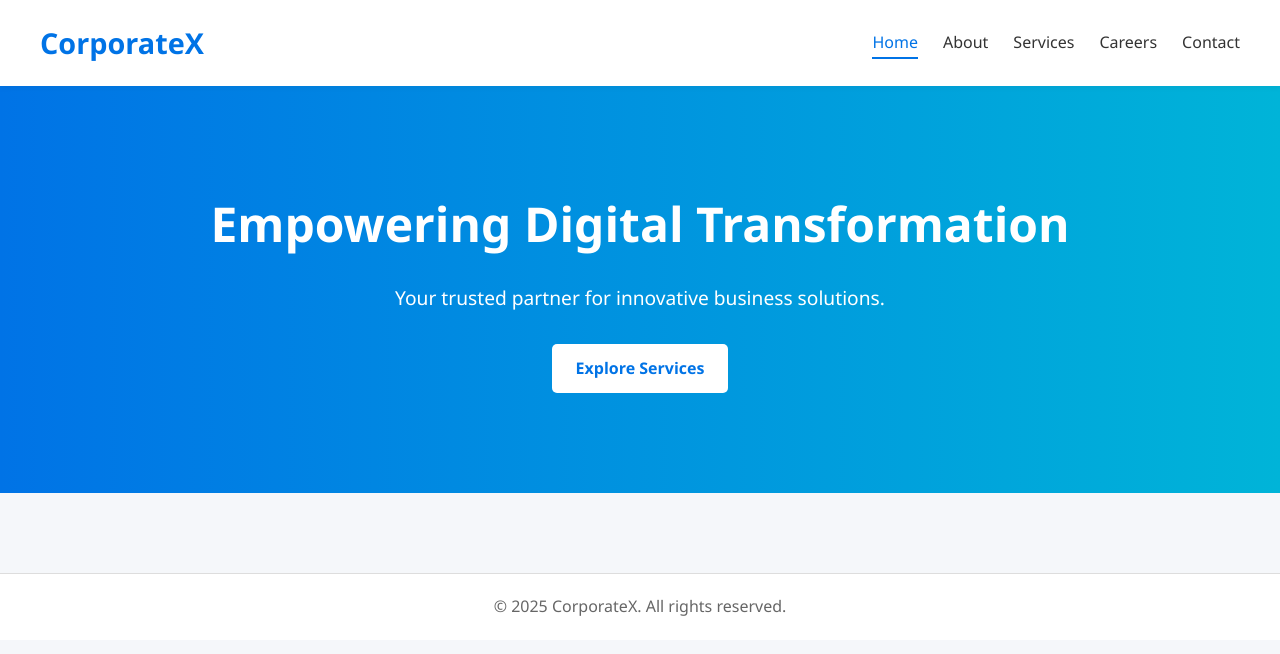
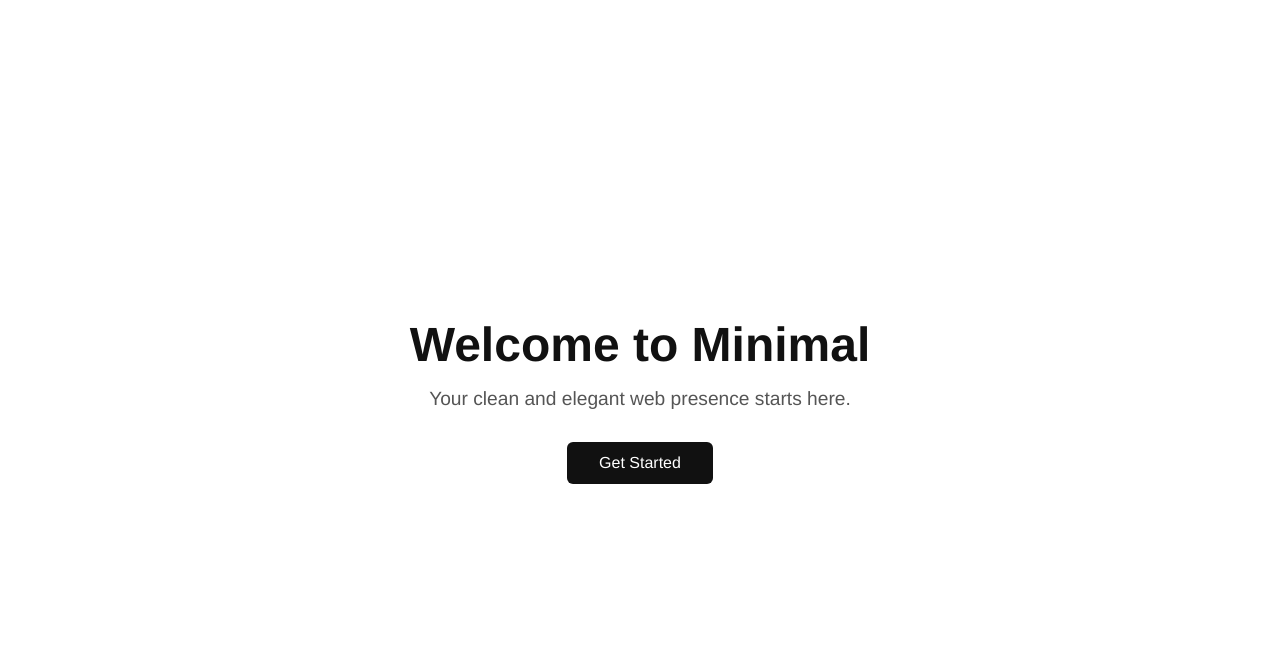
Before and after one commit to devopsplay-code/landing-page, a plain HTML site: page index.html in a window 1280 px wide. Drawn offline with Linux system fonts and the light colour scheme.

Commit message:
new changes

```diff
--- a/index.html
+++ b/index.html
@@ -2,32 +2,15 @@
 <html lang="en">
 <head>
   <meta charset="UTF-8" />
-  <meta name="viewport" content="width=device-width, initial-scale=1.0"/>
-  <title>CorporateX</title>
+  <meta name="viewport" content="width=device-width, initial-scale=1.0" />
+  <title>Minimal Landing</title>
   <link rel="stylesheet" href="style.css" />
 </head>
 <body>
-  <header>
-    <div class="logo">CorporateX</div>
-    <nav>
-      <ul>
-        <li><a href="index.html" class="active">Home</a></li>
-        <li><a href="about.html">About</a></li>
-        <li><a href="services.html">Services</a></li>
-        <li><a href="careers.html">Careers</a></li>
-        <li><a href="contact.html">Contact</a></li>
-      </ul>
-    </nav>
-  </header>
-
-  <section class="hero">
-    <h1>Empowering Digital Transformation</h1>
-    <p>Your trusted partner for innovative business solutions.</p>
-    <a href="services.html" class="btn">Explore Services</a>
-  </section>
-
-  <footer>
-    <p>© 2025 CorporateX. All rights reserved.</p>
-  </footer>
+  <div class="container">
+    <h1>Welcome to Minimal</h1>
+    <p>Your clean and elegant web presence starts here.</p>
+    <a href="#" class="btn">Get Started</a>
+  </div>
 </body>
 </html>
--- a/style.css
+++ b/style.css
@@ -1,119 +1,54 @@
-/* Reset some default styles */
+/* Reset & base styles */
 * {
   margin: 0;
   padding: 0;
   box-sizing: border-box;
 }
 
-/* Set a modern font */
 body {
-  font-family: 'Segoe UI', Tahoma, Geneva, Verdana, sans-serif;
-  color: #333;
-  background-color: #f5f7fa;
-  line-height: 1.6;
+  height: 100vh;
+  background: #ffffff;
+  font-family: 'Helvetica Neue', sans-serif;
+  display: flex;
+  align-items: center;
+  justify-content: center;
+  color: #111;
 }
 
-/* Header styling */
-header {
-  background-color: #fff;
-  padding: 20px 40px;
-  display: flex;
-  justify-content: space-between;
-  align-items: center;
-  box-shadow: 0 2px 6px rgba(0, 0, 0, 0.05);
-  position: sticky;
-  top: 0;
-  z-index: 1000;
+/* Main container */
+.container {
+  text-align: center;
+  max-width: 600px;
+  padding: 20px;
 }
 
-.logo {
-  font-size: 1.8rem;
-  font-weight: bold;
-  color: #0073e6;
+/* Headline */
+h1 {
+  font-size: 3rem;
+  margin-bottom: 1rem;
+  font-weight: 600;
 }
 
-nav ul {
-  list-style: none;
-  display: flex;
-  gap: 25px;
+/* Subtext */
+p {
+  font-size: 1.2rem;
+  color: #555;
+  margin-bottom: 2rem;
 }
 
-nav a {
-  text-decoration: none;
-  color: #333;
-  font-weight: 500;
-  transition: color 0.3s ease;
-}
-
-nav a:hover,
-nav a.active {
-  color: #0073e6;
-  border-bottom: 2px solid #0073e6;
-  padding-bottom: 4px;
-}
-
-/* Hero Section */
-.hero {
-  padding: 100px 40px;
-  text-align: center;
-  background: linear-gradient(to right, #0073e6, #00b4d8);
-  color: #fff;
-}
-
-.hero h1 {
-  font-size: 3rem;
-  margin-bottom: 20px;
-}
-
-.hero p {
-  font-size: 1.2rem;
-  margin-bottom: 30px;
-}
-
+/* Button */
 .btn {
   display: inline-block;
-  background-color: #fff;
-  color: #0073e6;
-  padding: 12px 24px;
-  border-radius: 5px;
-  font-weight: bold;
+  padding: 0.75rem 2rem;
+  font-size: 1rem;
+  color: white;
+  background-color: #111;
+  border: none;
+  border-radius: 6px;
   text-decoration: none;
-  transition: background-color 0.3s ease, color 0.3s ease;
+  transition: background 0.3s ease;
 }
 
 .btn:hover {
-  background-color: #e0f0ff;
-  color: #005bb5;
+  background-color: #333;
 }
-
-/* Footer */
-footer {
-  background-color: #fff;
-  padding: 20px 40px;
-  text-align: center;
-  color: #666;
-  border-top: 1px solid #ddd;
-  margin-top: 80px;
-}
-
-/* Responsive */
-@media (max-width: 768px) {
-  header {
-    flex-direction: column;
-    align-items: flex-start;
-  }
-
-  nav ul {
-    flex-direction: column;
-    gap: 10px;
-    margin-top: 10px;
-  }
-
-  .hero h1 {
-    font-size: 2.2rem;
-  }
-
-  .btn {
-    padding: 10px 20px;
-  }
-}
```
Also changed, not shown: about.html (deleted, +0 -32 lines), careers.html (deleted, +0 -32 lines), contact.html (deleted, +0 -32 lines), services.html (deleted, +0 -32 lines).
